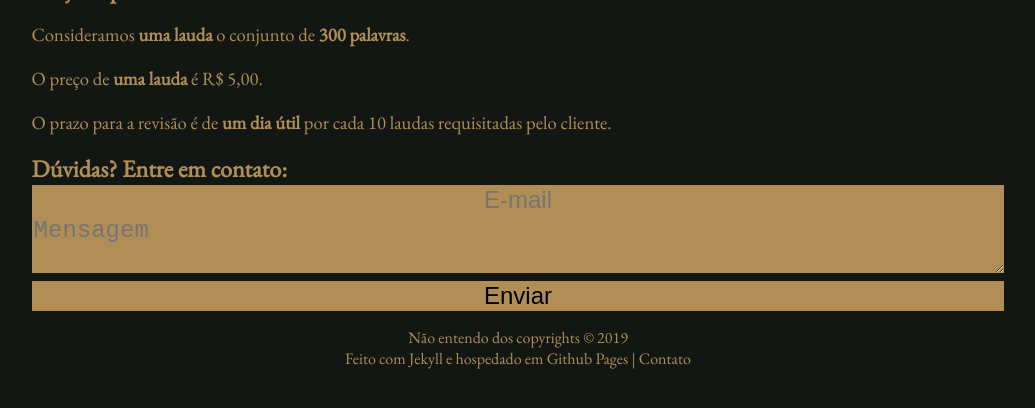
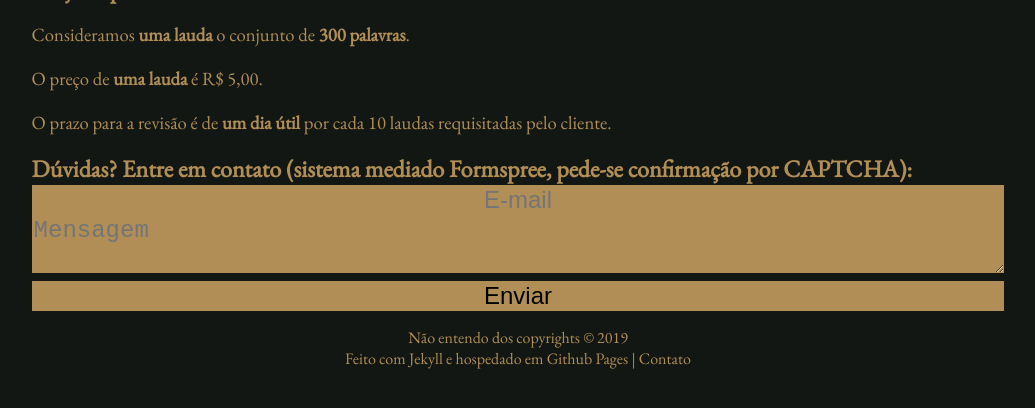
Before and after one commit to luisdarcadia/luisdarcadia.github.io, a Jekyll site: the page built from revisoes.md, in a window 1280 px wide and 900 px high, scrolled down 720 px. Shown: the top 408 px of the window, without its empty margins (122-1157 px from the left). Built offline with Jekyll 4.4.1, drawn with Linux system fonts in a browser that asks for light colours; nearby versions of some CDN libraries; some of the changed text lies outside the part shown.

Commit message:
revisoes

```diff
--- a/revisoes.md
+++ b/revisoes.md
@@ -28,6 +28,6 @@ O preço de **uma lauda** é R$ 5,00.
 
 O prazo para a revisão é de **um dia útil** por cada 10 laudas requisitadas pelo cliente.
 
-# Dúvidas? Entre em contato:
+# Dúvidas? Entre em contato (sistema mediado Formspree, pede-se confirmação por CAPTCHA):
 
 {% include contato_form.html %}
```
Also changed, not shown: other parts of revisoes.md (+1 -1 lines).
